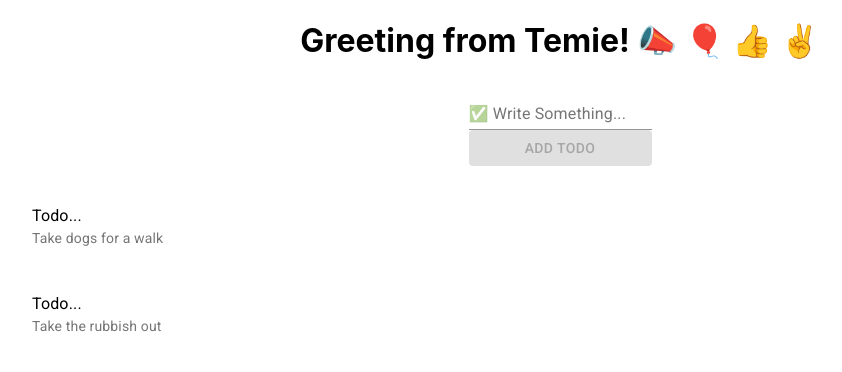
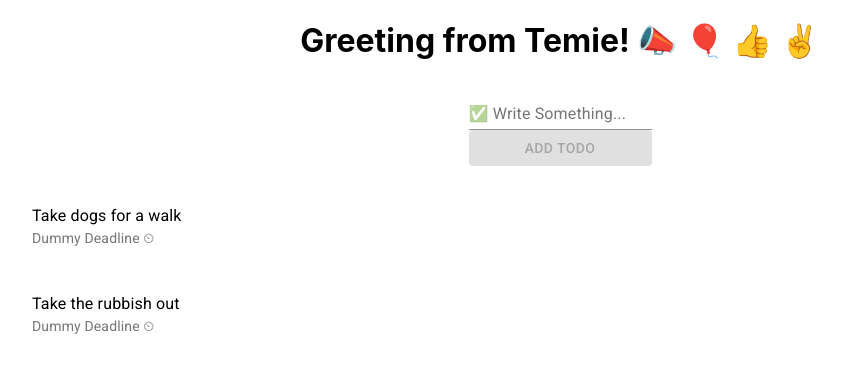
Before and after one commit to temesghentekeste/todo-app-react, a React (Create React App) app: page / in a window 1280 px wide. Shown: the top 372 px of the page, without its empty margins (80-922 px from the left). Built offline with nearby package versions, Linux system fonts and the light colour scheme.

Commit message:
Change ListItemText component primary and secondary attribute values

```diff
--- a/src/Todo.js
+++ b/src/Todo.js
@@ -5,7 +5,7 @@ const Todo = ({ text }) => {
   return (
     <List>
       <ListItem button>
-        <ListItemText inset primary="Todo..." secondary={text} />
+        <ListItemText inset primary={text} secondary="Dummy Deadline ⏲ " />
       </ListItem>
     </List>
   );
```
